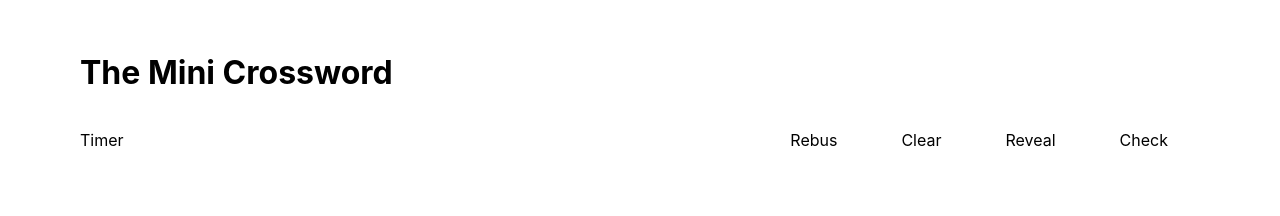
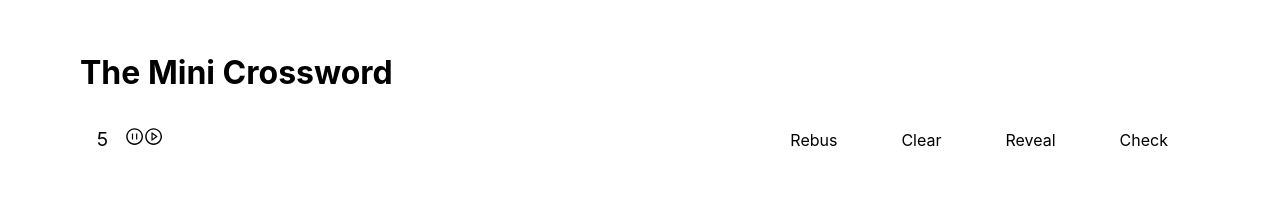
Before and after one commit to jawkha/crossword-mini-clone, a React (Create React App) app: page / in a window 1280 px wide. Shown: the top 216 px of the page. Built offline with nearby package versions, Linux system fonts and the light colour scheme.

Commit message:
crude implementation of timer. work in process

```diff
--- a/package.json
+++ b/package.json
@@ -12,6 +12,7 @@
     "@types/react-dom": "^17.0.7",
     "react": "^17.0.2",
     "react-dom": "^17.0.2",
+    "react-icons": "^4.2.0",
     "react-scripts": "4.0.3",
     "typescript": "^4.3.2",
     "web-vitals": "^1.0.1"
--- a/src/App.tsx
+++ b/src/App.tsx
@@ -106,12 +106,34 @@
 	// First we will extract the active clue number from puzzleData based on the activeSquare and activeDirection, and then we will use this number to get the string from the clues object.
 	const [activeClue, setActiveClue] = React.useState(clues[activeDirection][1])
 	const [userAnswers, setUserAnswers] = React.useState<string[]>([...Array(puzzleData.length)])
+	const [timer, setTimer] = React.useState(0)
+
+	let timerId: NodeJS.Timeout
+
+	const pauseTimer = () => {
+		console.log('timer paused')
+		clearInterval(timerId)
+	}
+
+	const resumeTimer = () => {
+		timerId = setInterval(() => {
+			setTimer(timer + 1)
+		}, 1000)
+	}
+
+	React.useEffect(() => {
+		timerId = setInterval(() => {
+			setTimer(timer + 1)
+		}, 1000)
+		console.log(timerId)
+		return () => clearInterval(timerId)
+	})
 
 	return (
 		<div className={styles.app}>
 			<h1>The Mini Crossword</h1>
 			<div className={styles['timer-and-options']}>
-				<Timer />
+				<Timer timer={timer} pauseTimer={pauseTimer} resumeTimer={resumeTimer} />
 				<Options />
 			</div>
 			<div className={styles['board-and-clues']}>
--- a/src/components/Timer.tsx
+++ b/src/components/Timer.tsx
@@ -1,5 +1,16 @@
 import * as React from 'react'
+import { AiOutlinePauseCircle, AiOutlinePlayCircle } from 'react-icons/ai'
+import { TimerProps } from '../interfaces'
+import styles from './../styles/Timer.module.css'
 
-export default function Timer() {
-	return <div className='timer'>Timer</div>
+export default function Timer({ timer, pauseTimer, resumeTimer }: TimerProps) {
+	return (
+		<div className={styles.timer}>
+			<span>{timer}</span>
+			<span>
+				<AiOutlinePauseCircle onClick={pauseTimer} />
+				<AiOutlinePlayCircle onClick={resumeTimer} />
+			</span>
+		</div>
+	)
 }
--- a/src/interfaces/index.tsx
+++ b/src/interfaces/index.tsx
@@ -45,3 +45,9 @@
 	activeClue: string
 	activeSquare: SquareData
 }
+
+export interface TimerProps {
+	timer: number
+	pauseTimer: () => void
+	resumeTimer: () => void
+}
--- /dev/null
+++ b/src/styles/Timer.module.css
@@ -0,0 +1,7 @@
+.timer {
+	font-size: 1.2rem;
+	width: 100px;
+	display: flex;
+	justify-content: space-evenly;
+	align-items: baseline;
+}
```
Also changed, not shown: 1 other file (tests, documents, lock files or other folders).
